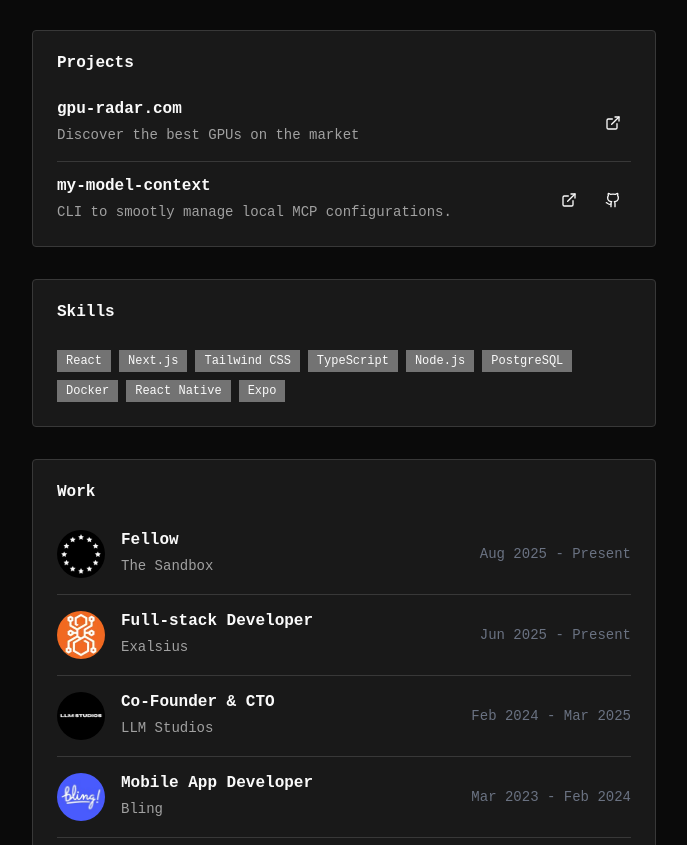
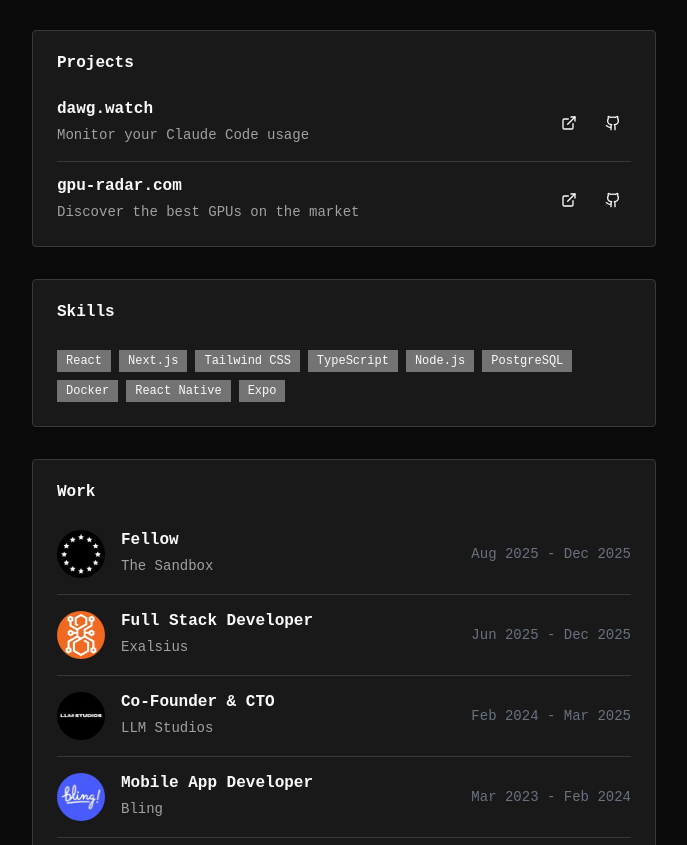
Before and after one commit to matteovhaxt/website, a React (Vite) app: page / in a window 1280 px wide. Shown: the part 474-1319 px from the top of the page, without its empty margins (296-983 px from the left). Built offline with nearby package versions, Linux system fonts and the light colour scheme.

Commit message:
chore: update

```diff
--- a/src/routes/index.tsx
+++ b/src/routes/index.tsx
@@ -42,15 +42,14 @@
 
 const projects = [
 	{
+		title: "dawg.watch",
+		description: "Monitor your Claude Code usage",
+		link: "https://dawg.watch",
+	},
+	{
 		title: "gpu-radar.com",
 		description: "Discover the best GPUs on the market",
 		link: "https://gpu-radar.com",
-	},
-	{
-		title: "my-model-context",
-		description: "CLI to smootly manage local MCP configurations.",
-		link: "https://www.npmjs.com/package/my-model-context",
-		github: "https://github.com/matteovhaxt/my-model-context",
 	},
 ];
 
@@ -59,13 +58,13 @@
 		company: "The Sandbox",
 		role: "Fellow",
 		image: "sandbox-logo.webp",
-		timeframe: "Aug 2025 - Present",
+		timeframe: "Aug 2025 - Dec 2025",
 	},
 	{
 		company: "Exalsius",
-		role: "Full-stack Developer",
+		role: "Full Stack Developer",
 		image: "exalsius-logo.webp",
-		timeframe: "Jun 2025 - Present",
+		timeframe: "Jun 2025 - Dec 2025",
 	},
 	{
 		company: "LLM Studios",
@@ -181,11 +180,11 @@
 											>
 												<ExternalLink className="w-4 h-4" />
 											</Button>
-											{project.github ? (
+											{project.link ? (
 												<Button
 													variant="ghost"
 													size="icon"
-													onClick={() => window.open(project.github, "_blank")}
+													onClick={() => window.open(project.link, "_blank")}
 												>
 													<Github className="w-4 h-4" />
 												</Button>
```
Also changed, not shown: 1 other file (tests, documents, lock files or other folders).
